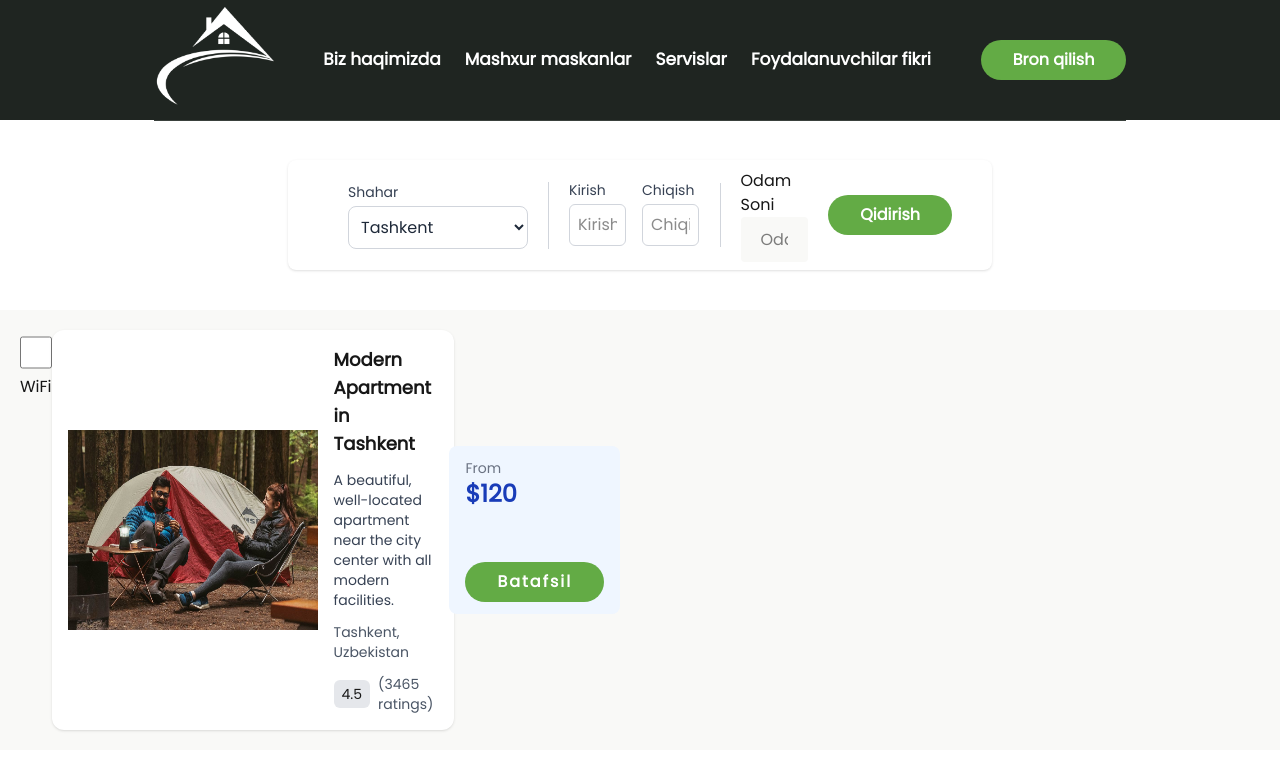
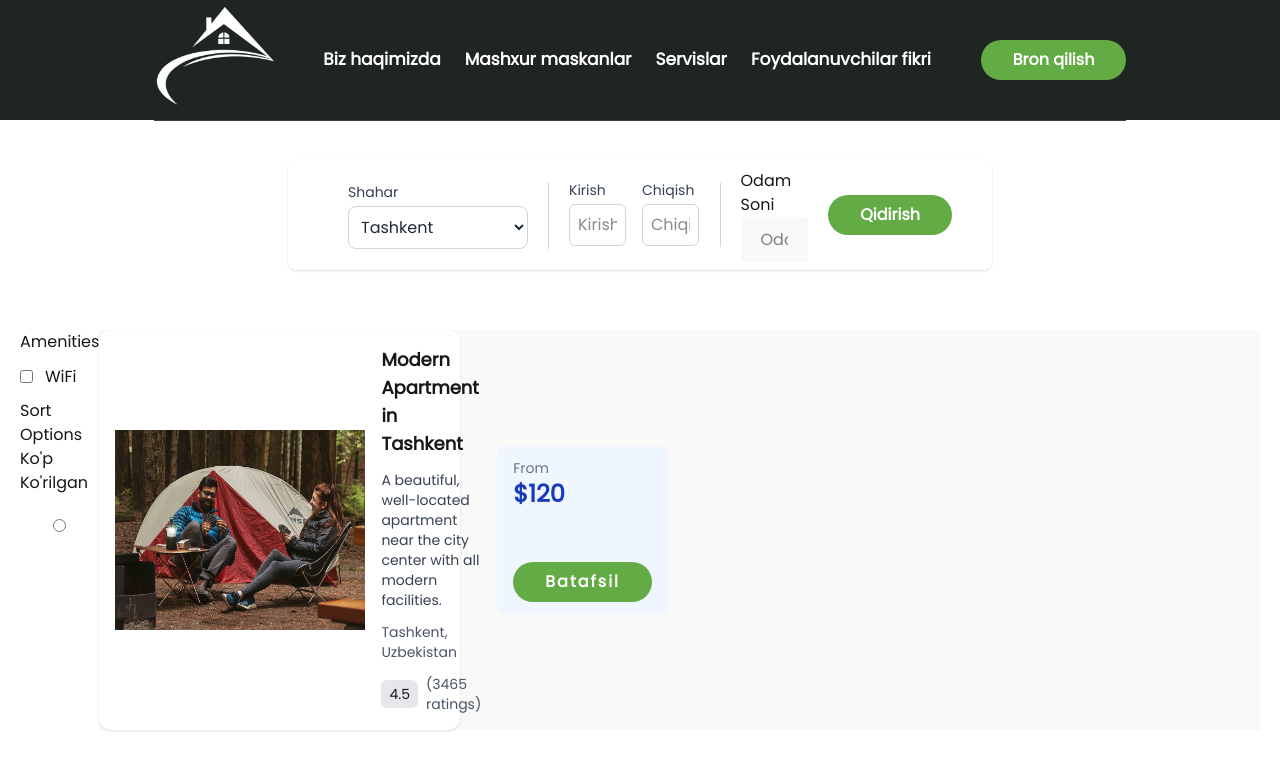
Before and after one commit to lupheron/Zenly, a Next.js app: page /posts in a window 1280 px wide. Shown: the top 770 px of the page. Built offline with nearby package versions, Linux system fonts and the light colour scheme.

Commit message:
Sort Options

```diff
--- a/src/app/filters/amenities/Amenities.tsx
+++ b/src/app/filters/amenities/Amenities.tsx
@@ -7,7 +7,7 @@ const Amenities = () => {
         console.log("Hello world")
     }
     return (
-        <div>
+        <div className='flex items-center gap-3'>
             <InputDefault
                 type='checkbox'
                 name='amenity'
--- a/src/app/filters/page.tsx
+++ b/src/app/filters/page.tsx
@@ -1,10 +1,14 @@
 import React from 'react'
 import Amenities from './amenities/Amenities'
+import SortOptions from './sort/SortOptions'
 
 const Filter = () => {
     return (
-        <div>
+        <div className=''>
+            <h2>Amenities</h2>
             <Amenities />
+            <h2>Sort Options</h2>
+            <SortOptions />
         </div>
     )
 }
--- /dev/null
+++ b/src/app/filters/sort/SortOptions.tsx
@@ -0,0 +1,17 @@
+import InputDefault from '@/src/components/FormElements/Input/InputDefault'
+import LabelDefault from '@/src/components/FormElements/label/LabelDefault'
+import React from 'react'
+
+const SortOptions = () => {
+    const onChange = () => {
+        console.log("Hello World")
+    }
+    return (
+        <div className='flex flex-col items-center gap-2'>
+            <LabelDefault label="Ko'p Ko'rilgan" htmlFor='checkbox' />
+            <InputDefault type='radio' name='sort' onChange={() => onChange} />
+        </div>
+    )
+}
+
+export default SortOptions
--- a/src/app/posts/page.tsx
+++ b/src/app/posts/page.tsx
@@ -3,13 +3,17 @@ import React from 'react'
 import SearchPosts from './search/SearchPosts'
 import NavbarSection from '@/src/components/Navbar/NavbarSection'
 import PostsContainer from './postscontainer/page'
+import Filter from '../filters/page'
 
 const PostsSection = () => {
     return (
         <div>
             <NavbarSection />
             <SearchPosts />
-            <PostsContainer />
+            <div className='flex justify-between p-5 mt-10'>
+                <Filter />
+                <PostsContainer />
+            </div>
         </div>
     )
 }
--- a/src/app/posts/postscontainer/page.tsx
+++ b/src/app/posts/postscontainer/page.tsx
@@ -1,14 +1,10 @@
 import PostsCart from '@/src/components/Cart/PostsCart'
 import React from 'react'
-import Filter from '../../filters/page'
 
 const PostsContainer = () => {
     return (
-        <div className='flex justify-between bg-light-gray mt-10 p-5'>
+        <div className='grid grid-cols-3 gap-10 bg-light-gray'>
             <div>
-                <Filter />
-            </div>
-            <div className='grid grid-cols-3'>
                 <PostsCart
                     src="/intro/intro1.jpg" // Replace with your backend image URL
                     title="Modern Apartment in Tashkent"
--- a/src/components/FilterTypes/AmenitiesDefault.tsx
+++ /dev/null
@@ -1,11 +0,0 @@
-import React from 'react'
-
-const AmenitiesDefault = () => {
-  return (
-    <div>
-        <input type="checkbox" />
-    </div>
-  )
-}
-
-export default AmenitiesDefault
```
